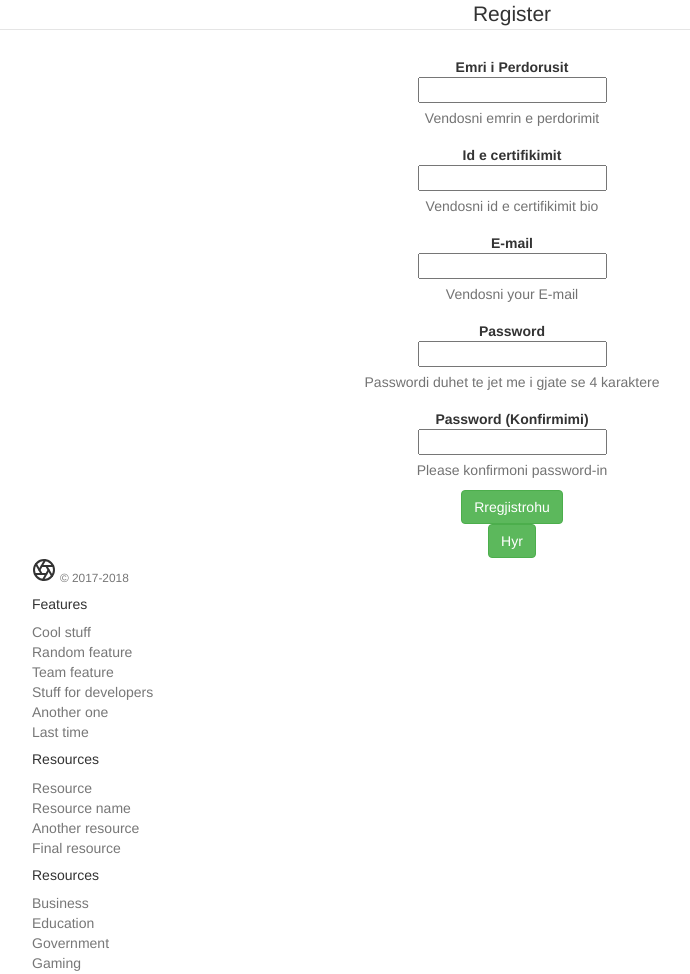
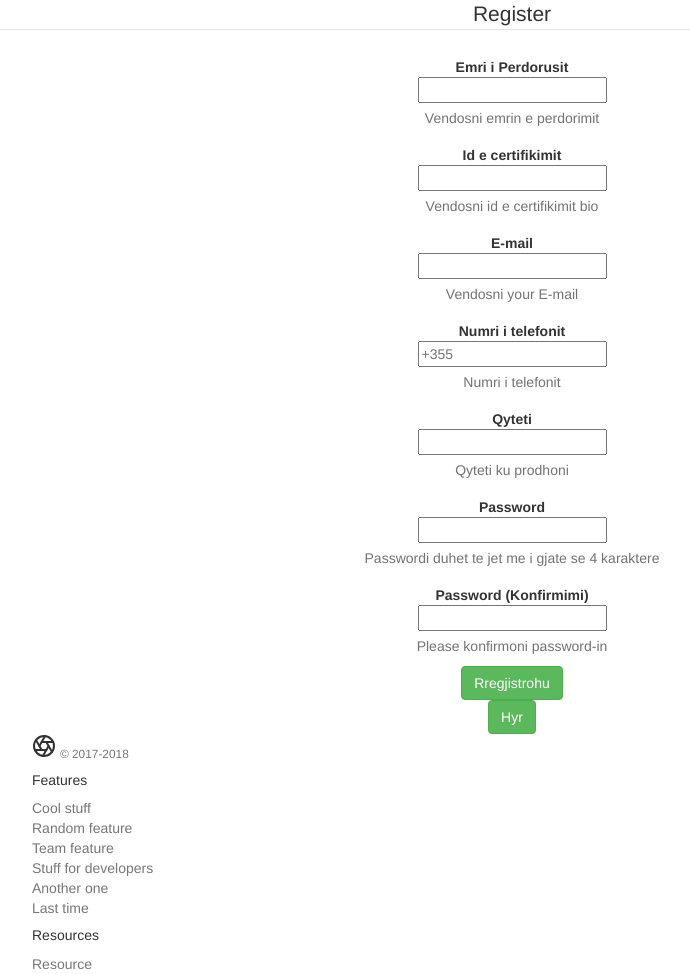
Before and after one commit to Olti-B/django_incubator, a Django app: page /register in a window 1280 px wide. Shown: the part 30-1004 px from the top of the page, without its empty margins (128-818 px from the left). Run offline with Django 3.2, Linux system fonts and the light colour scheme; some libraries are stand-ins or nearby versions.

Commit message:
implementing form for registering the farmers

```diff
--- a/farmers/templates/farmers/register.html
+++ b/farmers/templates/farmers/register.html
@@ -3,7 +3,7 @@
 {% block content %}
 <div class="position-relative overflow-hidden p-3 p-md-5 m-md-3 text-center bg-light">
 
-    <form class="form-horizontal" action='' method="POST">
+    <form class="form-horizontal" action='/register' method="POST">
 
         {% csrf_token %}
 
@@ -40,7 +40,25 @@
 
             <div class="control-group">
                 <!-- Password-->
-                <label class="control-label" for="password">Password</label>
+                <label class="control-label" >Numri i telefonit</label>
+                <div class="controls">
+                    <input type="number" id="phone" name="phone" placeholder="+355" class="input-xlarge">
+                    <p class="help-block">Numri i telefonit </p>
+                </div>
+            </div>
+
+            <div class="control-group">
+                <!-- Password-->
+                <label class="control-label" >Qyteti</label>
+                <div class="controls">
+                    <input type="text" id="city" name="city" placeholder="" class="input-xlarge">
+                    <p class="help-block">Qyteti ku prodhoni </p>
+                </div>
+            </div>
+
+            <div class="control-group">
+                <!-- Password-->
+                <label class="control-label" >Password</label>
                 <div class="controls">
                     <input type="password" id="password" name="password" placeholder="" class="input-xlarge">
                     <p class="help-block">Passwordi duhet te jet me i gjate se 4 karaktere</p>
@@ -60,9 +78,9 @@
             <div class="control-group">
                 <!-- Button -->
                 <div class="controls">
-                    <button class="btn btn-success">Rregjistrohu</button>
+                    <button class="btn btn-success" type="submit" value="submit">Rregjistrohu</button>
                 </div>
-                  <div class="controls">
+                <div class="controls">
                     <a href="/login" class="btn btn-success">Hyr</a>
                 </div>
             </div>
--- a/farmers/views.py
+++ b/farmers/views.py
@@ -1,12 +1,28 @@
 from django.shortcuts import render
 
+from farmers.db_farmers.farmes_regiser_model import FarmesRegistraton
+from farmers.forms.registration_acc import RegisterFaremerForm
 
-# Create your views here.
+
 def index(req):
     return render(req, 'farmers/home.html')
 
 
 def register(req):
+    if req.method == 'POST':
+        form = RegisterFaremerForm(req.POST)
+        if form.is_valid():
+            print("test")
+            # name = form.va
+            # email = form.cleaned_data['email']
+            # password = form.cleaned_data['password']
+            # city = form.cleaned_data['city']
+            # id_reg_farmer = form.cleaned_data['id']
+            # phone = form.cleaned_data['phone']
+            # print(name, email, password, password, city, phone, id_reg_farmer)
+            # form.__init__(name, email, id_reg_farmer, password, phone, city)
+            # form.save()
+
     return render(req, 'farmers/register.html')
 
 
```
Also changed, not shown: farmers/db_farmers/farmes_regiser_model.py (+5 -2 lines), farmers/forms/registration_acc.py (added, +24 -0 lines), farmers/migrations/0002_auto_20180925_1034.py (added).
